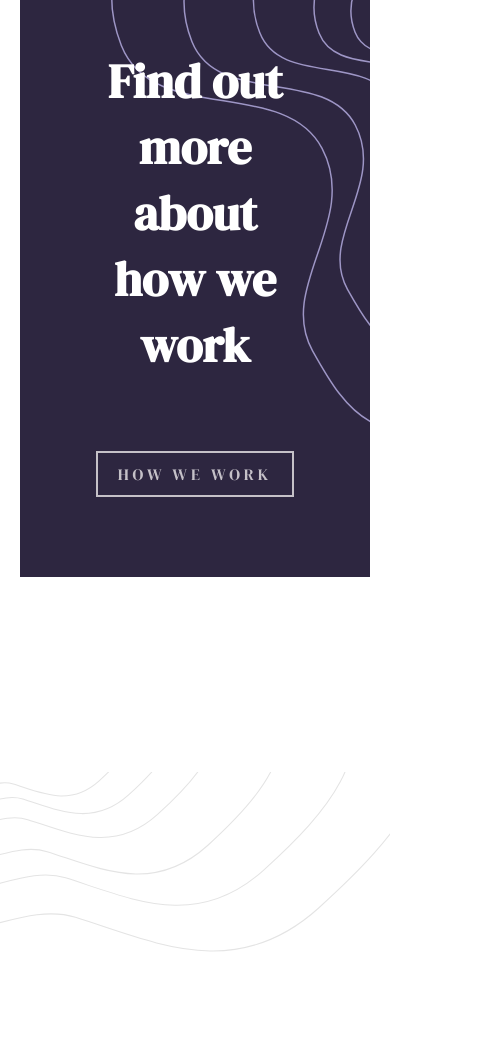
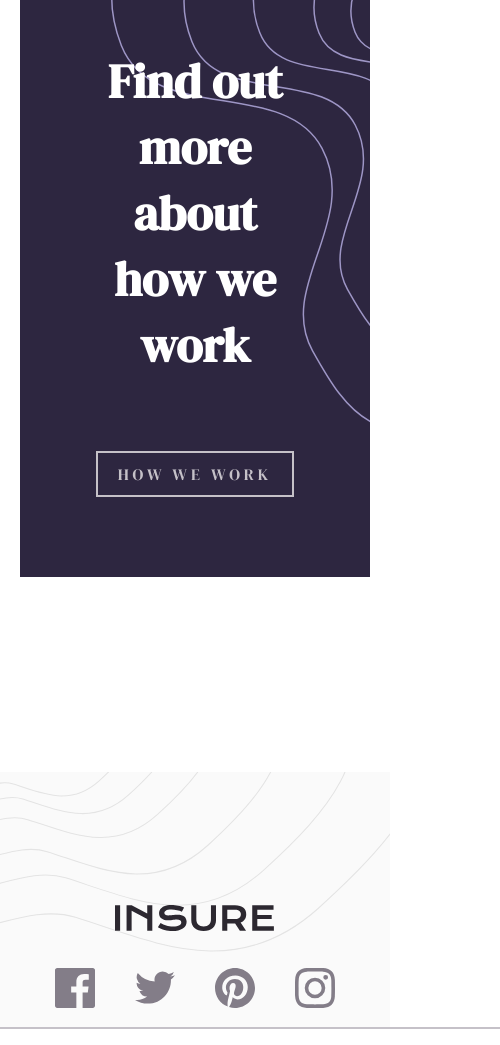
Before and after one commit to Francis-Frimpong/insue-landing-page, a plain HTML site: page index.html in a window 390 px wide. Shown: the part 3056-4101 px from the top of the page, 500 px wide, since content can reach past the window. Before the commit the page ends 4008 px from the top, so only its background shows below. Drawn offline with Linux system fonts and the light colour scheme.

Commit message:
building footer mobile layout

```diff
--- a/index.html
+++ b/index.html
@@ -113,6 +113,19 @@
 
     <footer class="footer-nav">
       <img src="images/bg-pattern-footer-mobile.svg" alt="">
+    <div class="logo-socials">
+      <img src="images/logo.svg" alt="" class="footer-logo">
+      <div class="socials">
+        <img src="images/icon-facebook.svg" alt="">
+        <img src="images/icon-twitter.svg" alt="">
+        <img src="images/icon-pinterest.svg" alt="">
+        <img src="images/icon-instagram.svg" alt="">
+
+      </div>
+    </div>
+
+    <div class="footer-line"></div>
+
     </footer>
    </main>
 
--- a/style.css
+++ b/style.css
@@ -291,6 +291,42 @@ body {
 
 .footer-nav img{
     width: 100%;
+
+}
+
+.logo-socials .footer-logo{
+    width: 160px;
+}
+
+
+.logo-socials{
+    display: flex;
+    flex-direction: column;
+    justify-content: center;
+    align-items: center;
     position: absolute;
-    top: 0;
+    top: 133px;
+    left: 0;
+    right: 0;
 }
+
+.socials{
+    display: flex;
+    justify-content: center;
+    align-items: center;
+
+}
+.socials img{
+    width: 40px;
+    margin: 37px 20px;
+
+}
+
+
+.footer-line{
+    width: 500px;
+    height: 2px;
+    background-color: hsl(274, 6%, 77%);
+    margin: 0 auto;
+    margin-top: 70px;
+}
```
